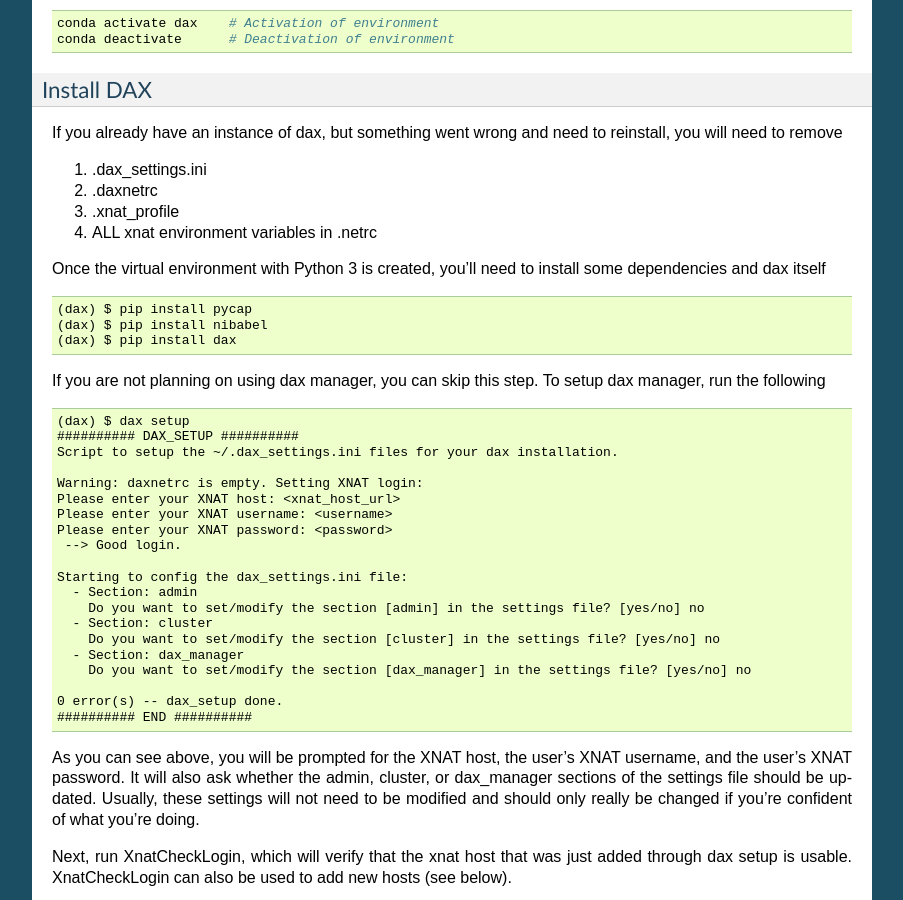
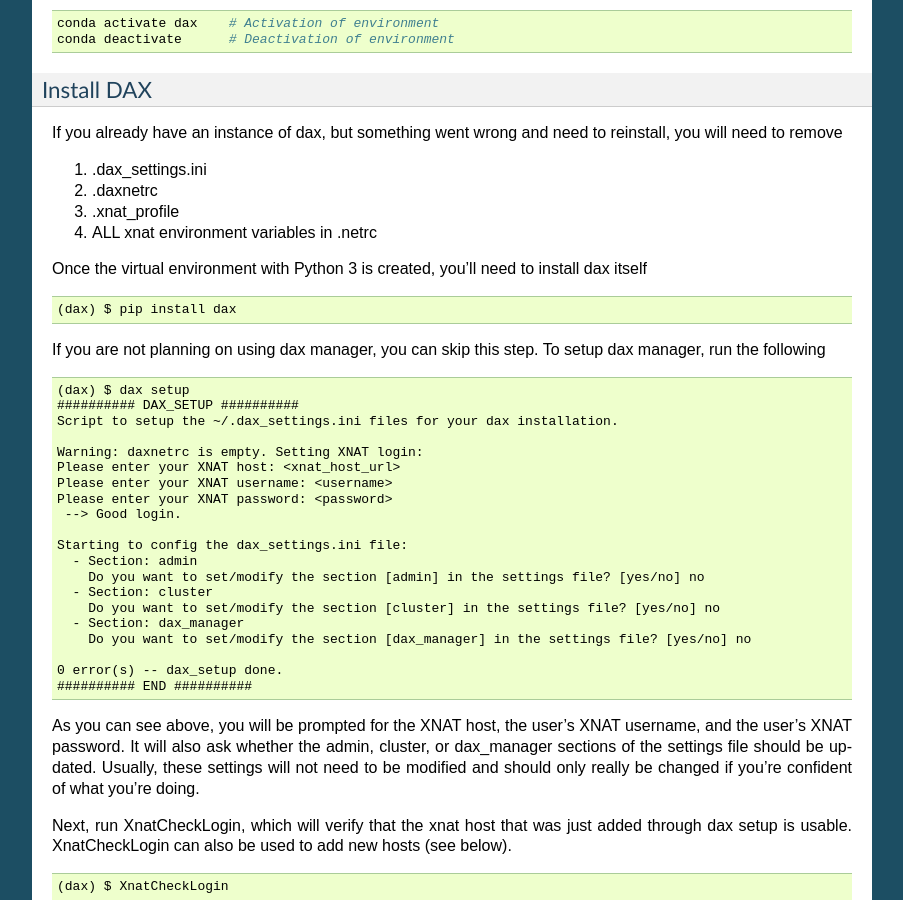
Before and after one commit to VUIIS/dax, a Sphinx documentation site: the page built from docs/installing_dax_in_a_virtual_environment.rst, in a window 1280 px wide and 900 px high, scrolled down 744 px. Shown: the whole window, without its empty margins (198-1101 px from the left). Built offline with Sphinx 7.4.7, drawn with Linux system fonts in a browser that asks for light colours.

Commit message:
Update installing_dax_in_a_virtual_environment.rst

```diff
--- a/docs/installing_dax_in_a_virtual_environment.rst
+++ b/docs/installing_dax_in_a_virtual_environment.rst
@@ -53,12 +53,10 @@
 3. .xnat_profile
 4. ALL xnat environment variables in .netrc
 
-Once the virtual environment with Python 3 is created, you'll need to install some dependencies and dax itself
+Once the virtual environment with Python 3 is created, you'll need to install dax itself
 
 ::
 
-        (dax) $ pip install pycap
-	(dax) $ pip install nibabel
 	(dax) $ pip install dax
 
 If you are not planning on using dax manager, you can skip this step. To setup dax manager, run the following
```
